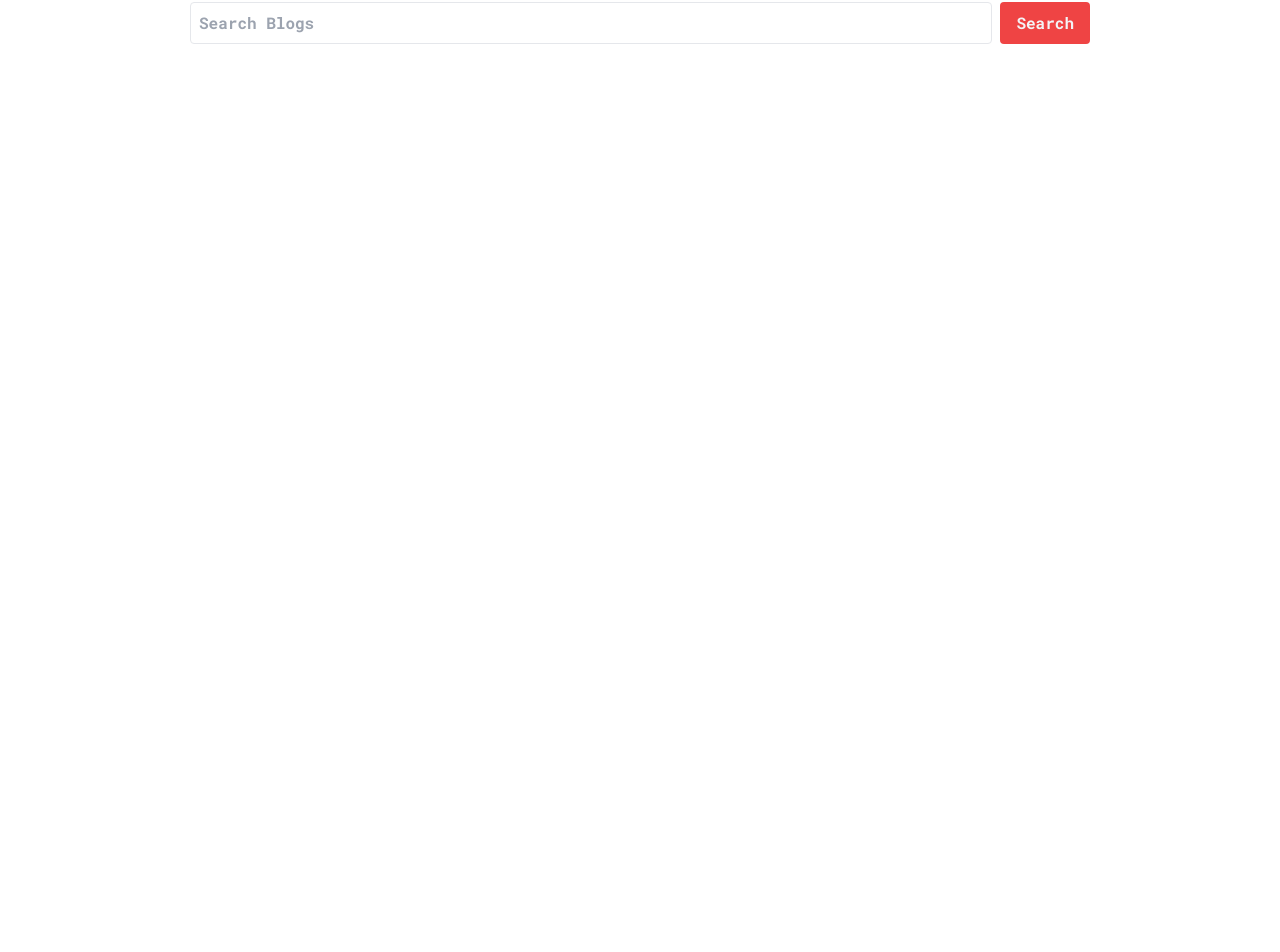
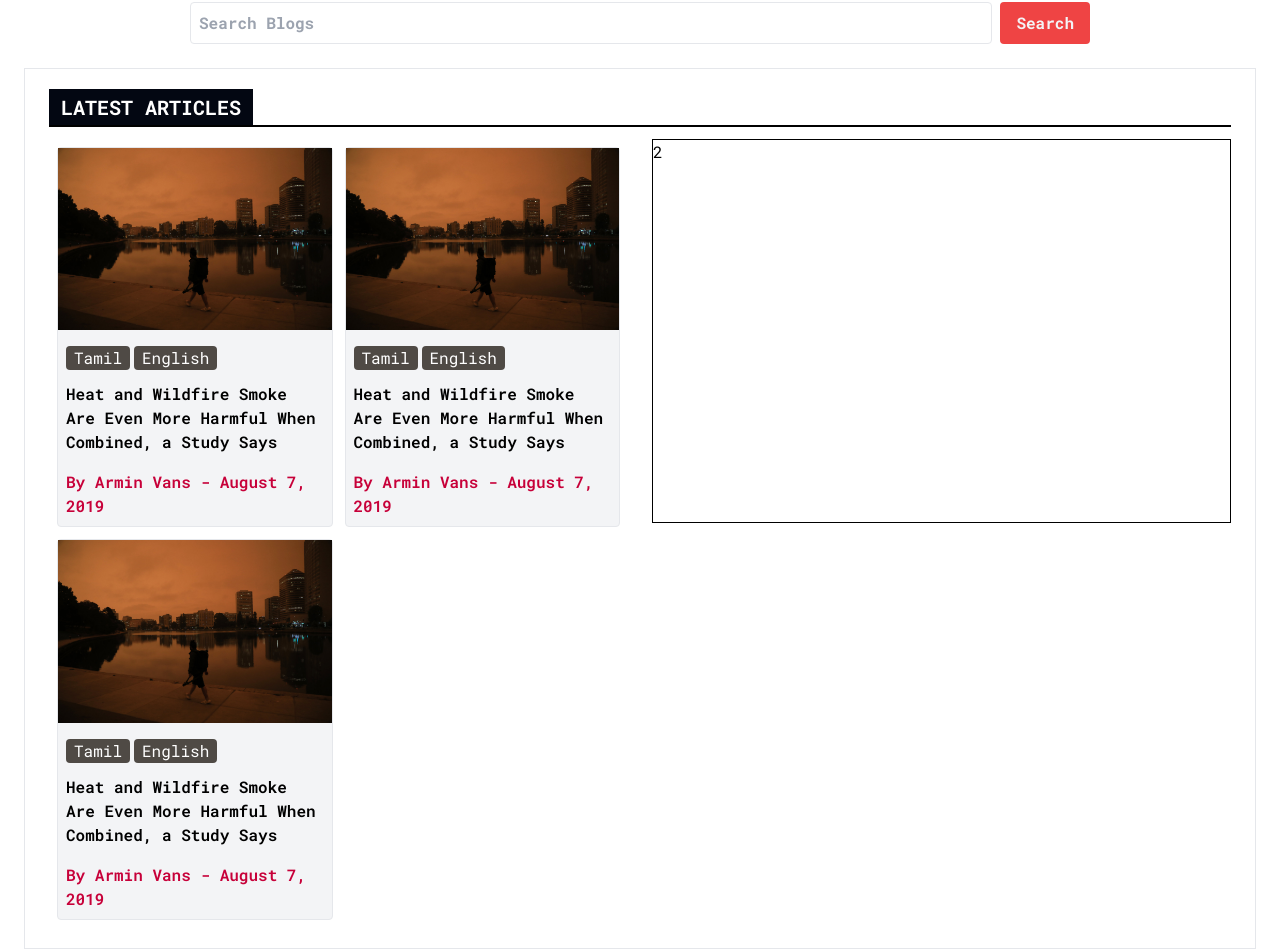
Before and after one commit to MrGrootx/api-blog-website, a React (Vite) app: page / in a window 1280 px wide. Shown: the part 878-1830 px from the top of the page. Before the commit the page ends 942 px from the top, so only its background shows below. Built offline with nearby package versions, Linux system fonts and the light colour scheme.

Commit message:
feat: blog-section

```diff
--- /dev/null
+++ b/src/Layouts/BlogSection.jsx
@@ -0,0 +1,127 @@
+import { Link } from "react-router-dom";
+import blogImg from "../assets/blog/1.jpg";
+
+const BlogSection = () => {
+  return (
+    <>
+      <section className="border container mx-auto md:p-5 md:px-6 mt-6">
+        <div className="border-b-2 border-black">
+          <Link className="text-xl font-bold text-white bg-gray-950 inline-block px-3 py-1">
+          LATEST ARTICLES
+          </Link>
+        </div>
+
+        <div className="grid grid-cols-2 mt-3 gap-x-6">
+          <section className="">
+            <div className="p-2">
+              <div className="grid grid-cols-2  gap-3">
+
+                <div className="border  bg-gray-100 rounded">
+                  <img
+                    src={blogImg}
+                    alt="blogImg"
+                    className="max-h-48 w-full"
+                  />
+
+                  <div className="mt-1 p-2">
+                    <ul>
+                      <li className="mt-1 bg-[#4F4A45] inline-block text-white px-2 rounded mr-1">
+                        Tamil
+                      </li>
+                      <li className="mt-1 bg-[#4F4A45] inline-block text-white px-2 rounded mr-1">
+                        English
+                      </li>
+                    </ul>
+
+                    <div className="mt-3">
+                      <h3 className="font-semibold inline-block  cursor-pointer hover:text-gray-500">
+                        Heat and Wildfire Smoke Are Even More Harmful When
+                        Combined, a Study Says
+                      </h3>
+                      <div className="mt-4 text-[#C70039]">
+                        <span className="font-semibold">
+                          By Armin Vans - August 7, 2019
+
+                        </span>
+                      </div>
+                    </div>
+                  </div>
+                </div>
+
+                <div className="border  bg-gray-100 rounded">
+                  <img
+                    src={blogImg}
+                    alt="blogImg"
+                    className="max-h-48 w-full"
+                  />
+
+                  <div className="mt-1 p-2">
+                    <ul>
+                      <li className="mt-1 bg-[#4F4A45] inline-block text-white px-2 rounded mr-1">
+                        Tamil
+                      </li>
+                      <li className="mt-1 bg-[#4F4A45] inline-block text-white px-2 rounded mr-1">
+                        English
+                      </li>
+                    </ul>
+
+                    <div className="mt-3">
+                      <h3 className="font-semibold inline-block  cursor-pointer hover:text-gray-500">
+                        Heat and Wildfire Smoke Are Even More Harmful When
+                        Combined, a Study Says
+                      </h3>
+                      <div className="mt-4 text-[#C70039]">
+                        <span className="font-semibold">
+                          By Armin Vans - August 7, 2019
+
+                        </span>
+                      </div>
+                    </div>
+                  </div>
+                </div>
+
+                <div className="border  bg-gray-100 rounded">
+                  <img
+                    src={blogImg}
+                    alt="blogImg"
+                    className="max-h-48 w-full"
+                  />
+
+                  <div className="mt-1 p-2">
+                    <ul>
+                      <li className="mt-1 bg-[#4F4A45] inline-block text-white px-2 rounded mr-1">
+                        Tamil
+                      </li>
+                      <li className="mt-1 bg-[#4F4A45] inline-block text-white px-2 rounded mr-1">
+                        English
+                      </li>
+                    </ul>
+
+                    <div className="mt-3">
+                      <h3 className="font-semibold inline-block  cursor-pointer hover:text-gray-500">
+                        Heat and Wildfire Smoke Are Even More Harmful When
+                        Combined, a Study Says
+                      </h3>
+                      <div className="mt-4 text-[#C70039]">
+                        <span className="font-semibold">
+                          By Armin Vans - August 7, 2019
+
+                        </span>
+                      </div>
+                    </div>
+                  </div>
+                </div>
+
+
+
+              </div>
+            </div>
+          </section>
+          <section className="border border-black max-h-96">2</section>
+        </div>
+      </section>
+    </>
+  );
+};
+
+export default BlogSection;
--- a/src/Pages/Home.jsx
+++ b/src/Pages/Home.jsx
@@ -1,4 +1,5 @@
 import Search from "../Components/Search";
+import BlogSection from "../Layouts/BlogSection";
 import img1 from "../assets/home/1.jpg";
 import img2 from "../assets/home/2.jpg";
 import img3 from "../assets/home/3.jpg";
@@ -8,7 +9,7 @@ const Home = () => {
   return (
     <>
       <section>
-        <main className="container mx-auto md:p-5   md:px-6">
+        <main className="container mx-auto md:p-5 md:px-6">
           <div className="bg-whiteh-full py-6 sm:py-8 lg:py-12">
             <div className="mx-auto max-w-screen-2xl px-4 md:px-8">
               <div className="grid grid-cols-2 gap-4 sm:grid-cols-3 md:gap-5 xl:gap-4">
@@ -100,7 +101,7 @@ const Home = () => {
           </div>
 
           <Search/>
-
+          <BlogSection/>
         </main>
       </section>
     </>
```
Also changed, not shown: src/assets/blog/1.jpg (added).
